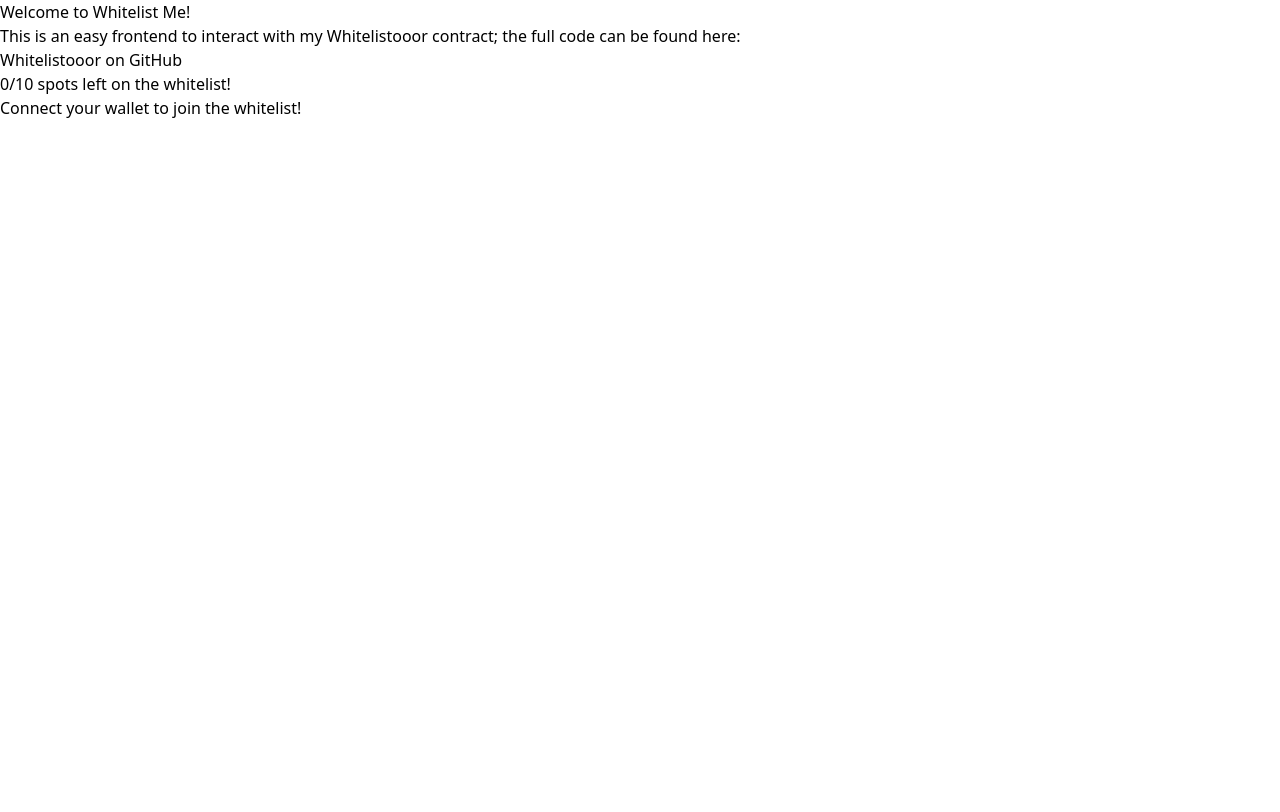
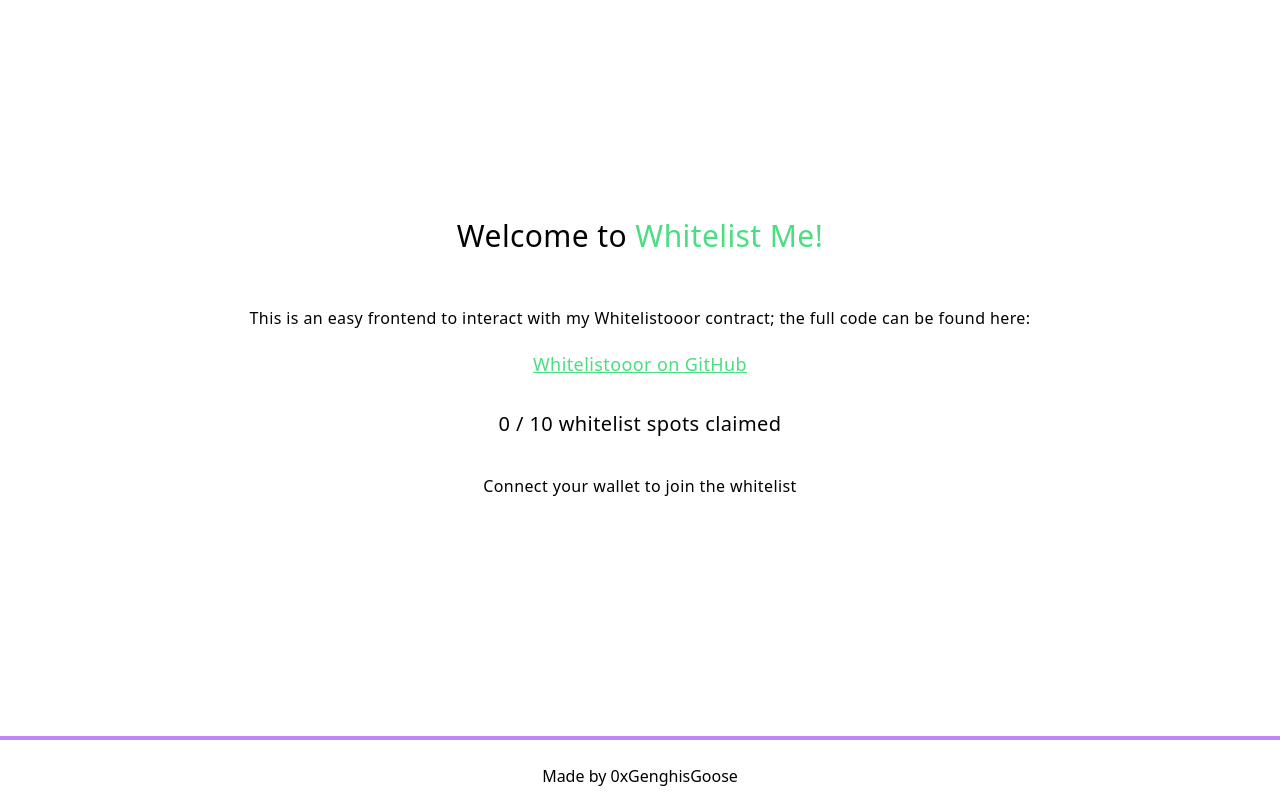
Before and after one commit to 0xGenghisGoose/whitelistooor, a Next.js app in the folder web/: page / in a window 1280 px wide. Built offline with nearby package versions, Linux system fonts and the light colour scheme.

Commit message:
layout complete, need styling

```diff
--- a/web/pages/index.tsx
+++ b/web/pages/index.tsx
@@ -109,32 +109,45 @@
 		} else {
 			return (
 				<button onClick={connectWallet}>
-					Connect your wallet to join the whitelist!
+					Connect your wallet to join the whitelist
 				</button>
 			);
 		}
 	};
 
 	return (
-		<div>
+		<div className=''>
 			<Head>
 				<title>Whitelist Me</title>
 				<meta name='description' content='Whitelist Me' />
 				<link rel='icon' href='/favicon.ico' />
 			</Head>
 
-			<div>
-				<h1>Welcome to Whitelist Me!</h1>
-				<h3>
+			<div className='min-h-[90vh] min-w-[75%] justify-center flex flex-col items-center leading-8 tracking-wide'>
+				<h1 className='pb-4 text-3xl'>
+					Welcome to <span className='text-green-400'>Whitelist Me!</span>
+				</h1>
+				<br />
+				<div className=''>
 					This is an easy frontend to interact with my Whitelistooor contract;
 					the full code can be found here:
-				</h3>
-				<a href='https://github.com/0xGenghisGoose/whitelistooor'>
+				</div>
+				<a
+					className='pt-4 text-green-400 text-lg underline'
+					href='https://github.com/0xGenghisGoose/whitelistooor'>
 					Whitelistooor on GitHub
 				</a>
-				<div>{numWhitelisted}/10 spots left on the whitelist!</div>
+				<br />
+				<div className='text-xl'>
+					{numWhitelisted} / 10 whitelist spots claimed
+				</div>
+				<br />
 				{button()}
 			</div>
+
+			<footer className='flex justify-center border-t-purple-400 border-t-4 py-6 mt-4'>
+				Made by 0xGenghisGoose
+			</footer>
 		</div>
 	);
 };
```
